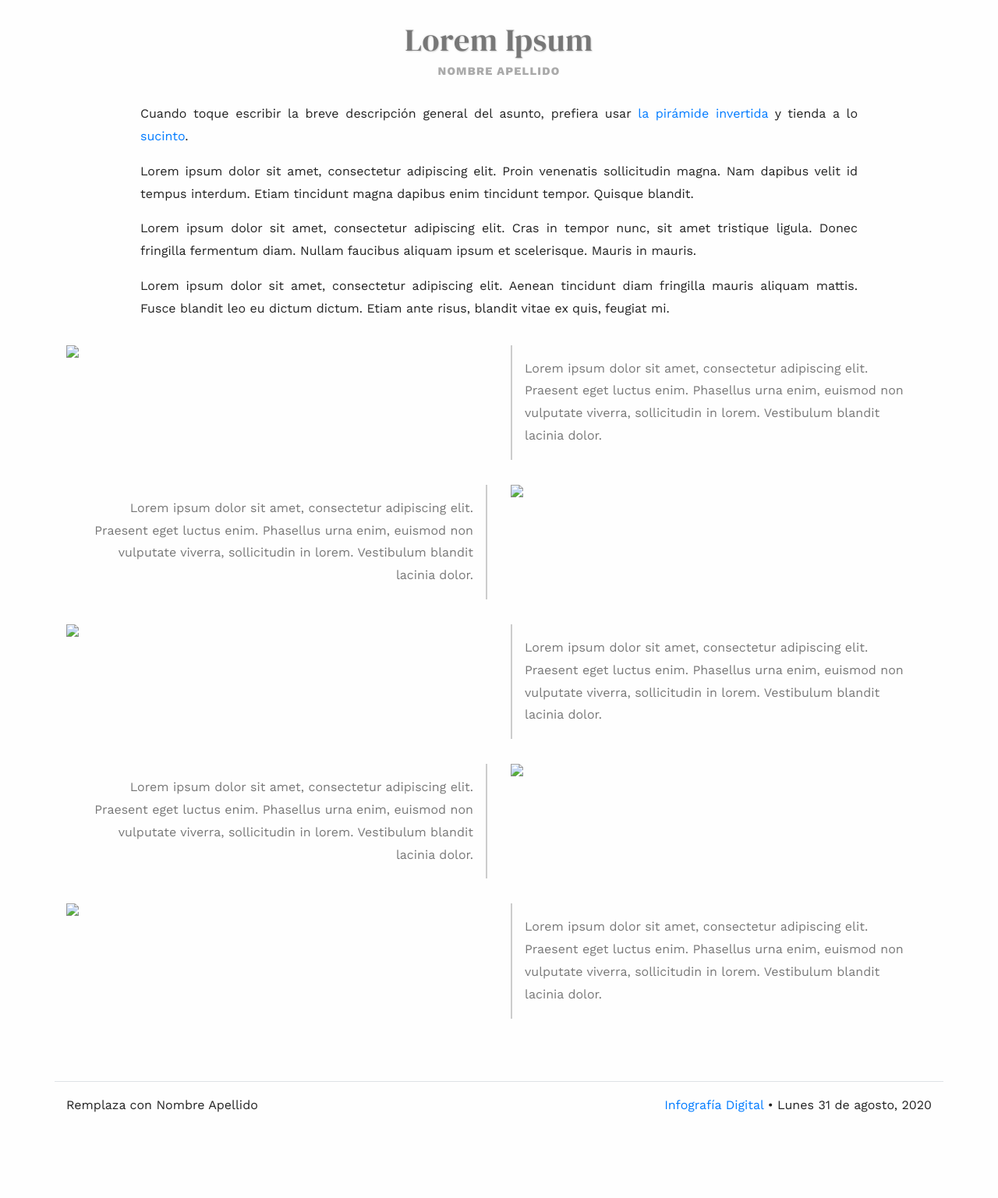
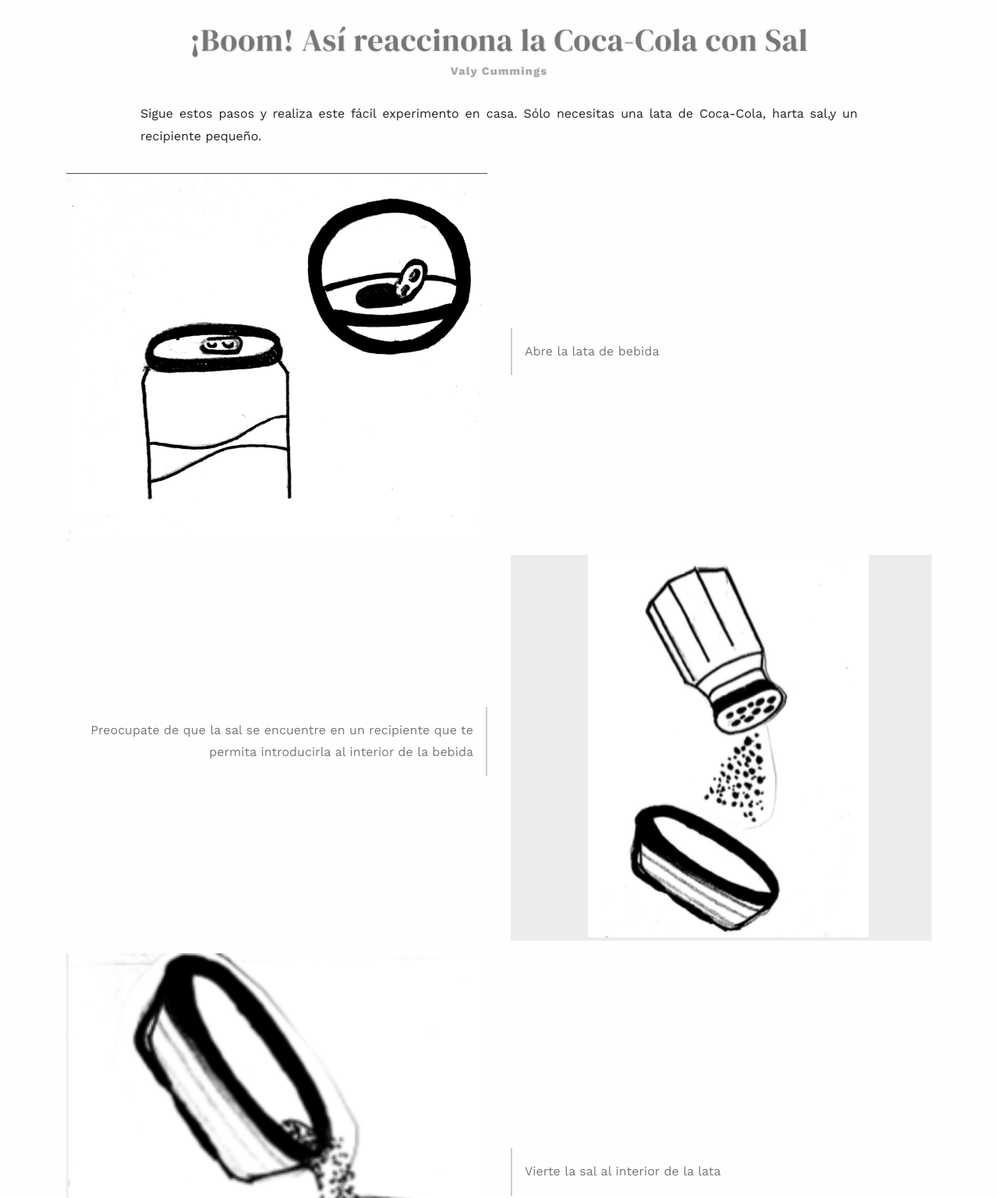
Before and after one commit to valycmmngs/infografia_clase4, a plain HTML site: page index.html in a window 1280 px wide. Shown: the part 13-1550 px from the top of the page at 78% size. Before the commit the page ends 1477 px from the top, so only its background shows below. Drawn offline with nearby package versions, Linux system fonts and the light colour scheme.

Commit message:
Update index.html

```diff
--- a/index.html
+++ b/index.html
@@ -78,53 +78,44 @@
         <div class="container">
             <div class="row justify-content-center py-3">
                 <div class="col-12 col-lg-10">
-                    <h1 class="pt-4 text-left text-lg-center">Lorem Ipsum</h1>
-                    <h5 class="pb-4 text-left text-lg-center">NOMBRE APELLIDO</h5>
-                    <p>Cuando toque escribir la breve descripción general del asunto, prefiera usar <a href="https://es.wikipedia.org/wiki/Pir%C3%A1mide_invertida" target="_blank" title="Pirámide invertida - Wikipedia, la enciclopedia libre">la pirámide invertida</a> y tienda a lo <a href="https://www.nngroup.com/articles/be-succinct-writing-for-the-web/" target="_blank" title="Be Succinct! (Writing for the Web)">sucinto</a>.</p>
-                    <p>Lorem ipsum dolor sit amet, consectetur adipiscing elit. Proin venenatis sollicitudin magna. Nam dapibus velit id tempus interdum. Etiam tincidunt magna dapibus enim tincidunt tempor. Quisque blandit.</p>
-                    <p>Lorem ipsum dolor sit amet, consectetur adipiscing elit. Cras in tempor nunc, sit amet tristique ligula. Donec fringilla fermentum diam. Nullam faucibus aliquam ipsum et scelerisque. Mauris in mauris.</p>
-                    <p>Lorem ipsum dolor sit amet, consectetur adipiscing elit. Aenean tincidunt diam fringilla mauris aliquam mattis. Fusce blandit leo eu dictum dictum. Etiam ante risus, blandit vitae ex quis, feugiat mi.</p>
+                    <h1 class="pt-4 text-left text-lg-center">¡Boom! Así reaccinona la Coca-Cola con Sal</h1>
+                    <h5 class="pb-4 text-left text-lg-center">Valy Cummings</h5>
+                    <p> Sigue estos pasos y realiza este fácil experimento en casa. Sólo necesitas una lata de Coca-Cola, harta sal,y un recipiente pequeño.</p>
                 </div>
             </div>
             <!--Imagen 1-->
             <figure class="row flex-row">
-                <img src="img/boceto-1.png" class="img-fluid col-12 col-md-6" />
+                <img src="img/1.png" class="img-fluid col-12 col-md-6" />
                 <figcaption class="d-flex align-items-center col-12 col-md-6">
-                    <p>Lorem ipsum dolor sit amet, consectetur adipiscing elit. Praesent eget luctus enim. Phasellus urna enim, euismod non vulputate viverra, sollicitudin in lorem. Vestibulum blandit lacinia dolor.</p>
+                    <p>Abre la lata de bebida</p>
                 </figcaption>
             </figure>
             <!--Imagen 2-->
             <figure class="row flex-row">
-                <img src="img/boceto-2.png" class="img-fluid col-12 col-md-6 order-md-2" />
+                <img src="img/2.png" class="img-fluid col-12 col-md-6 order-md-2" />
                 <figcaption class="d-flex align-items-center col-12 col-md-6 order-md-1">
-                    <p>Lorem ipsum dolor sit amet, consectetur adipiscing elit. Praesent eget luctus enim. Phasellus urna enim, euismod non vulputate viverra, sollicitudin in lorem. Vestibulum blandit lacinia dolor.</p>
+                    <p> Preocupate de que la sal se encuentre en un recipiente que te permita introducirla al interior de la bebida</p>
                 </figcaption>
             </figure>
             <!--Imagen 3-->
             <figure class="row flex-row">
-                <img src="img/boceto-3.png" class="img-fluid col-12 col-md-6" />
+                <img src="img/3.png" class="img-fluid col-12 col-md-6" />
                 <figcaption class="d-flex align-items-center col-12 col-md-6">
-                    <p>Lorem ipsum dolor sit amet, consectetur adipiscing elit. Praesent eget luctus enim. Phasellus urna enim, euismod non vulputate viverra, sollicitudin in lorem. Vestibulum blandit lacinia dolor.</p>
+                    <p> Vierte la sal al interior de la lata </p>
                 </figcaption>
             </figure>
             <!--Imagen 4-->
             <figure class="row flex-row">
-                <img src="img/boceto-4.png" class="img-fluid col-12 col-md-6 order-md-2" />
+                <img src="img/4.png" class="img-fluid col-12 col-md-6 order-md-2" />
                 <figcaption class="d-flex align-items-center col-12 col-md-6 order-md-1">
-                    <p>Lorem ipsum dolor sit amet, consectetur adipiscing elit. Praesent eget luctus enim. Phasellus urna enim, euismod non vulputate viverra, sollicitudin in lorem. Vestibulum blandit lacinia dolor.</p>
-                </figcaption>
-            </figure>
-            <!--Imagen 5-->
-            <figure class="row flex-row">
-                <img src="img/boceto-5.png" class="img-fluid col-12 col-md-6" />
-                <figcaption class="d-flex align-items-center col-12 col-md-6">
-                    <p>Lorem ipsum dolor sit amet, consectetur adipiscing elit. Praesent eget luctus enim. Phasellus urna enim, euismod non vulputate viverra, sollicitudin in lorem. Vestibulum blandit lacinia dolor.</p>
+                    <p>Y...¡Boom! </p>
                 </figcaption>
             </figure>
 
+
             <div class="row pt-5">
                 <footer class="col-12 py-3 border-top">
-                    <p>Remplaza con Nombre Apellido <span class="float-right"><a href="https://github.com/profesorfaco/dno075-2020">Infografía Digital</a> <span class="d-none d-lg-inline">&bull; Lunes 31 de agosto, 2020</span></span></p>
+                    <p>Valy Cummings <span class="float-right"><a href="https://github.com/profesorfaco/dno075-2020">Infografía Digital</a> <span class="d-none d-lg-inline">&bull; Lunes 31 de agosto, 2020</span></span></p>
                 </footer>
             </div>
         </div>
```
